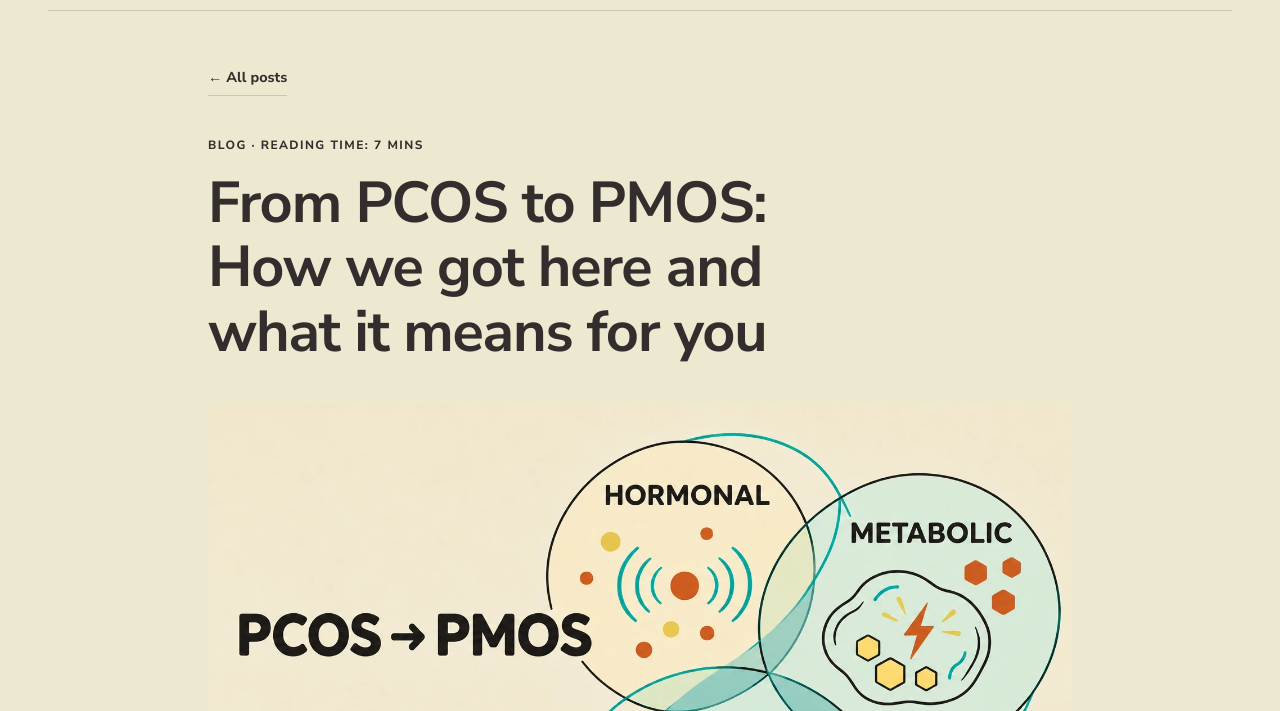
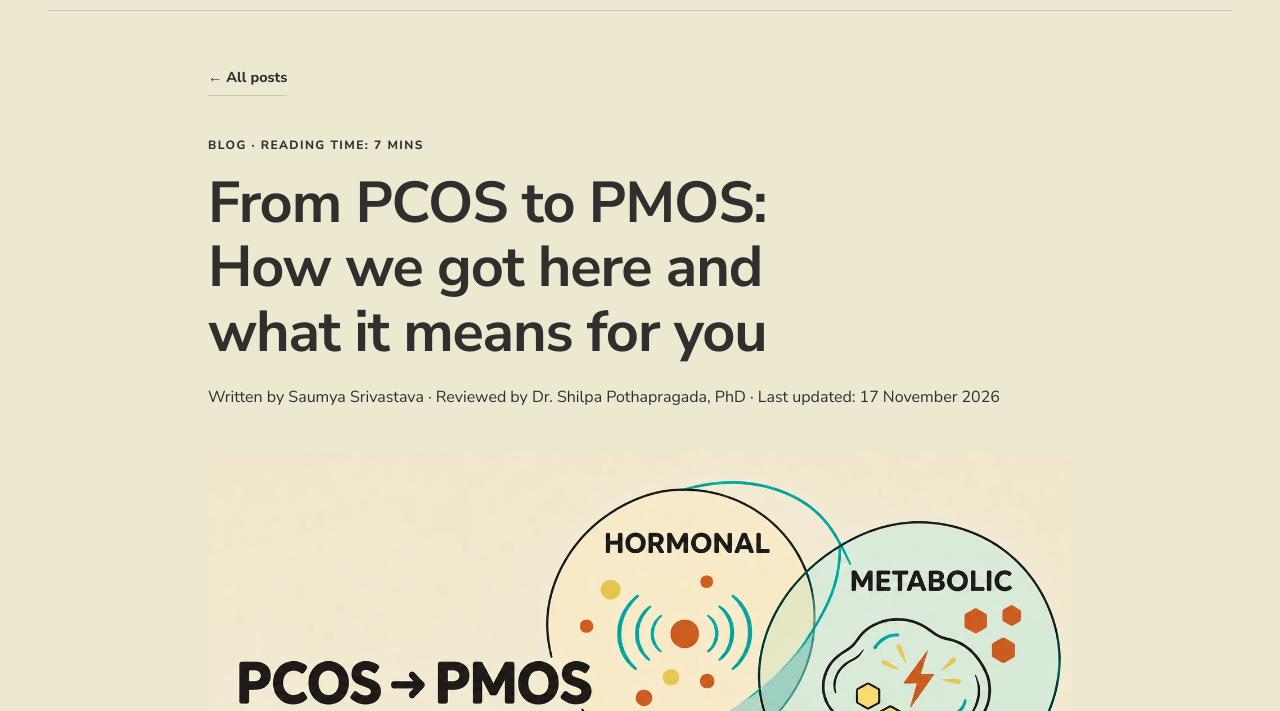
Before and after one commit to srotabio/srotabio, a plain HTML site: page blog/from-pcos-to-pmos.html in a window 1280 px wide. Shown: the part 89-800 px from the top of the page. Drawn offline with Linux system fonts and the light colour scheme.

Commit message:
Add author and reviewer byline to PMOS article

```diff
--- a/blog/from-pcos-to-pmos.html
+++ b/blog/from-pcos-to-pmos.html
@@ -39,6 +39,7 @@
 <a class="text-link" href="../blog.html">← All posts</a>
 <p class="eyebrow">Blog · Reading time: 7 mins</p>
 <h1>From PCOS to PMOS: How we got here and what it means for you</h1>
+<p class="post-byline">Written by Saumya Srivastava · Reviewed by Dr. Shilpa Pothapragada, PhD · Last updated: <time datetime="2026-11-17">17 November 2026</time></p>
 </header>
 <figure class="post-figure">
 <a href="../assets/blog/pcos-to-pmos/pcos-to-pmos.webp" aria-label="Open image at full size: PCOS to PMOS: overlapping hormonal, metabolic and ovarian features."><img src="../assets/blog/pcos-to-pmos/pcos-to-pmos.webp" width="1536" height="1024" alt="PCOS to PMOS: overlapping hormonal, metabolic and ovarian features." fetchpriority="high" decoding="async"></a>
```
